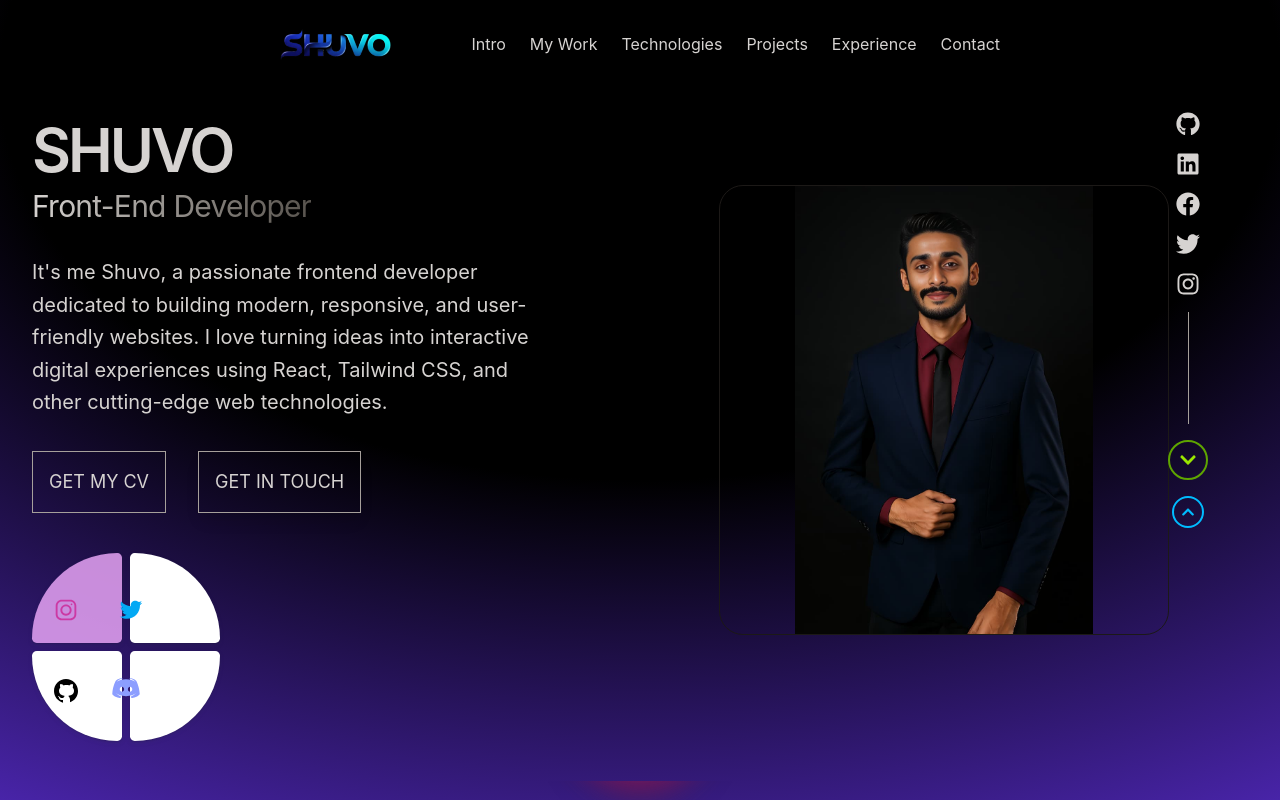
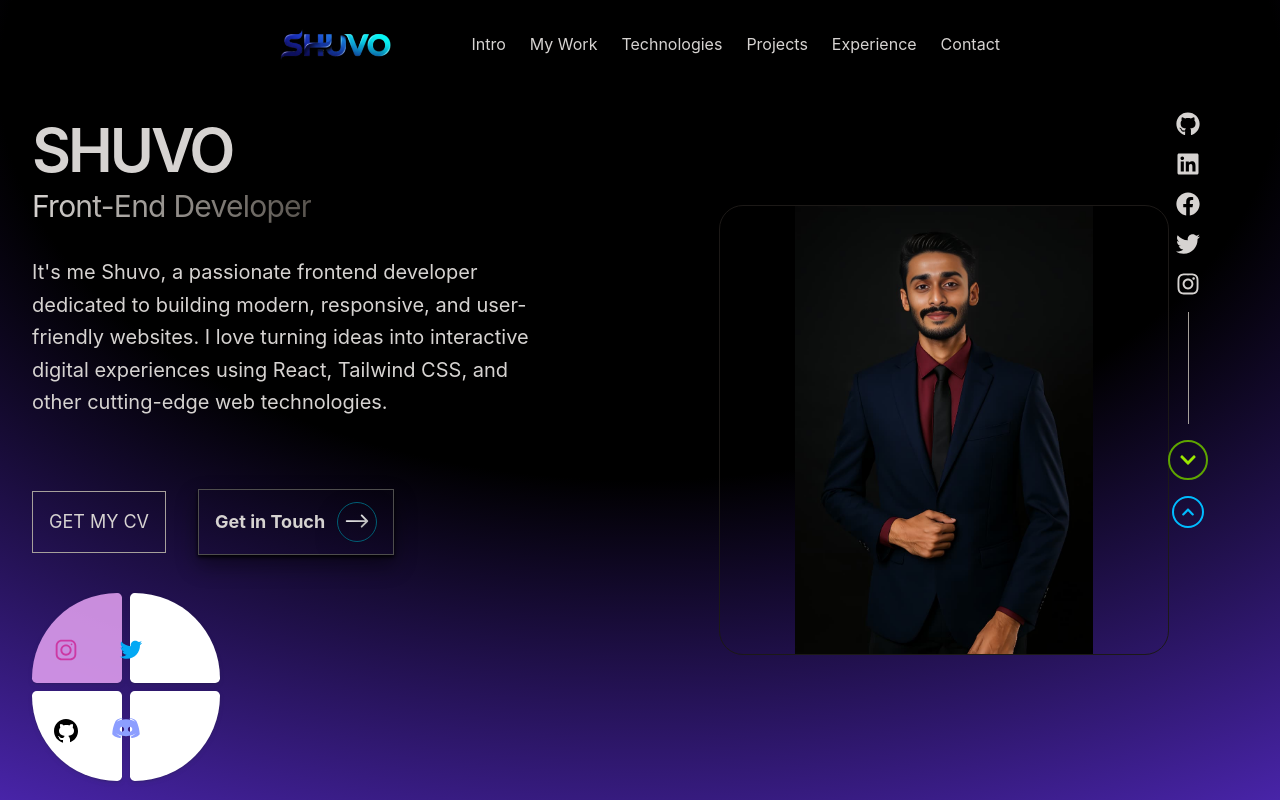
Before and after one commit to Developer-Shuvo/Portfolio, a React (Vite) app: page / in a window 1280 px wide. Shown: the top 800 px of the page. Built offline with nearby package versions, Linux system fonts and the light colour scheme.

Commit message:
Button update

```diff
--- a/src/assets/Components/Hero/Hero.jsx
+++ b/src/assets/Components/Hero/Hero.jsx
@@ -265,30 +265,90 @@ const Hero = () => {
             <div className="flex flex-col md:flex-row items-center gap-0 sm:gap-0 md:gap-4 lg:gap-8">
               {/*---------------- CV Button---------------- */}
               <motion.a
+                whileHover={{ scale: 1.05 }}
+                whileTap={{ scale: 0.95 }}
+                transition={{ type: "spring", stiffness: 200, damping: 20 }}
                 variants={childVariants}
                 href="https://drive.google.com/file/d/18OKI4hFKohKrQsPcdgVrHPctd0Qr4DSL/view?usp=sharing"
                 target="_blank"
                 rel="noopener noreferrer"
                 download
                 className="border border-stone-400 flex items-center text-center p-4
-                text-sm md:text-base lg:text-lg text-stone-300 mb-10"
+                text-sm md:text-base lg:text-lg text-stone-300 mb-10 mt-10"
               >
                 {" "}
                 GET MY CV{" "}
               </motion.a>
 
               {/*----------------- Get in touch Button---------------- */}
-              <motion.a
-                whileHover={{ scale: 1.2, rotateX: 360, rotateY: 1 }}
-                whileTap={{ scale: 1, rotateX: 1, rotateY: -1 }}
-                variants={containerVariants}
-                href="#contact"
-                rel="noopener noreferrer"
-                className="border border-stone-400 flex items-center text-center p-4
-                text-sm md:text-base lg:text-lg text-stone-300 mb-10 hover:border-purple-900
-                  hover:shadow-purple-900 shadow-lg ease-in-out duration-300"
-              >
-                GET IN TOUCH
+              <motion.a href="#contact">
+                <motion.button
+                  whileHover={{ scale: 1.05 }}
+                  whileTap={{ scale: 0.95 }}
+                  transition={{ type: "spring", stiffness: 200, damping: 20 }}
+                  className="
+                  relative inline-flex items-center justify-center
+                  px-4 py-3 text-lg font-bold text-stone-300 hover:text-yellow-400
+                  cursor-pointer
+                  border border-[#4f4e4e] hover:bg-black
+                  shadow-[0_2px_4px_rgba(0,0,0,1),0_10px_20px_rgba(0,0,0,0.4)]
+
+                  transition-all duration-500 ease-in-out
+                  active:translate-y-[4px]
+                  active:shadow-[0_1px_2px_rgba(0,0,0,1),0_5px_10px_rgba(0,0,0,0.4)]
+    "
+                >
+                  Get in Touch
+                  <motion.div
+                    whileHover={{ rotate: 45 }}
+                    transition={{ duration: 0.1, ease: "easeInOut" }}
+                    className="
+                    relative flex items-center justify-center ml-3
+                    w-10 h-10 rounded-full
+
+                    border border-cyan-800
+                    hover:border-lime-500
+                    shadow-[0_0_1px_rgba(0,0,0,1)]
+                    transition-all duration-500 ease-in-out
+      "
+                  >
+                    <svg
+                      id="Arrow"
+                      viewBox="0 0 32 32"
+                      xmlns="http://www.w3.org/2000/svg"
+                      height="30px"
+                      width="30px"
+                      className="
+          transition-all duration-500 ease-in-out
+          drop-shadow-[0_10px_20px_rgba(26,25,25,0.9)]
+          hover:drop-shadow-[0_10px_20px_rgba(50,50,50,1),0_0_20px_rgba(2,2,2,1)]
+        "
+                    >
+                      <defs>
+                        <linearGradient
+                          y2="100%"
+                          x2="100%"
+                          y1="0%"
+                          x1="0%"
+                          id="iconGradient"
+                        >
+                          <stop
+                            style={{ stopColor: "#FFFFFF", stopOpacity: 1 }}
+                            offset="0%"
+                          />
+                          <stop
+                            style={{ stopColor: "#AAAAAA", stopOpacity: 1 }}
+                            offset="100%"
+                          />
+                        </linearGradient>
+                      </defs>
+                      <path
+                        fill="url(#iconGradient)"
+                        d="M4 15a1 1 0 0 0 1 1h19.586l-4.292 4.292a1 1 0 0 0 1.414 1.414l6-6a.99.99 0 0 0 .292-.702V15c0-.13-.026-.26-.078-.382a.99.99 0 0 0-.216-.324l-6-6a1 1 0 0 0-1.414 1.414L24.586 14H5a1 1 0 0 0-1 1z"
+                      />
+                    </svg>
+                  </motion.div>
+                </motion.button>
               </motion.a>
             </div>
           </motion.div>
```
Also changed, not shown: src/index.css (line endings or trailing spaces).
